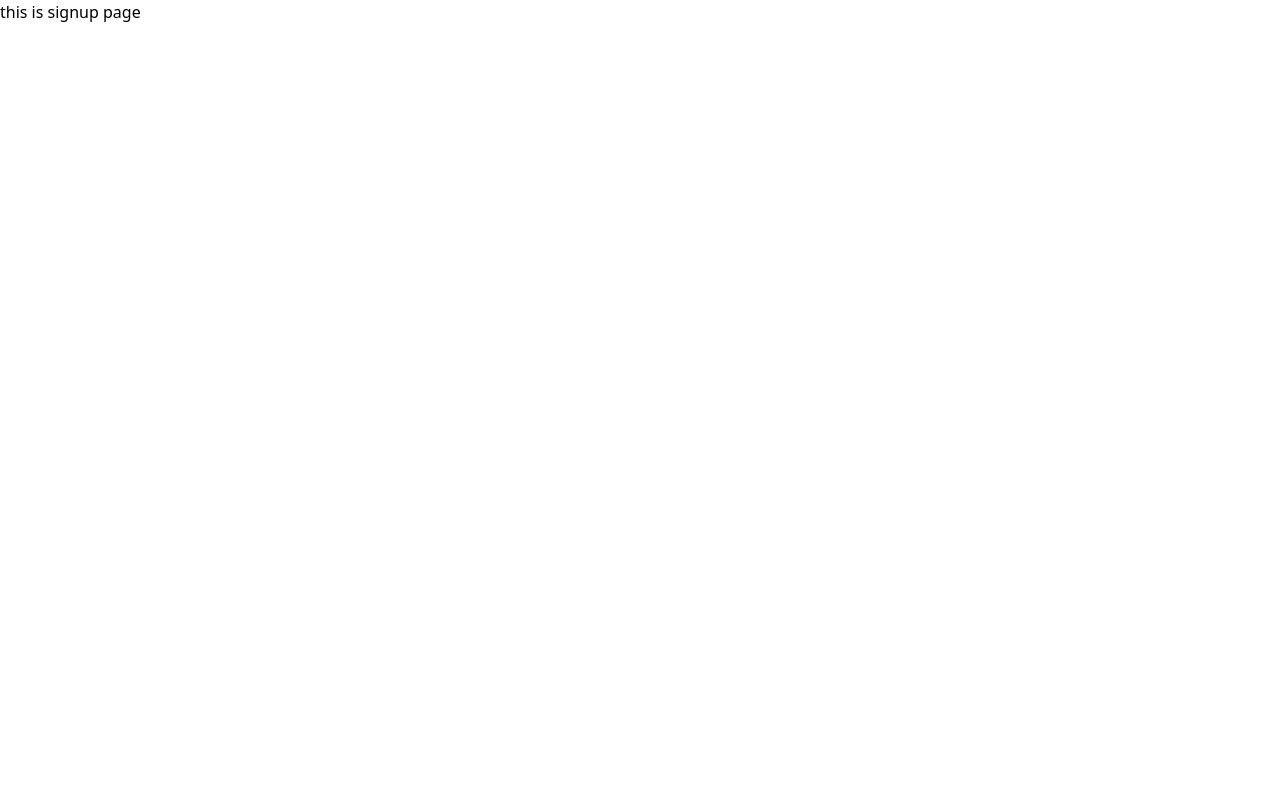
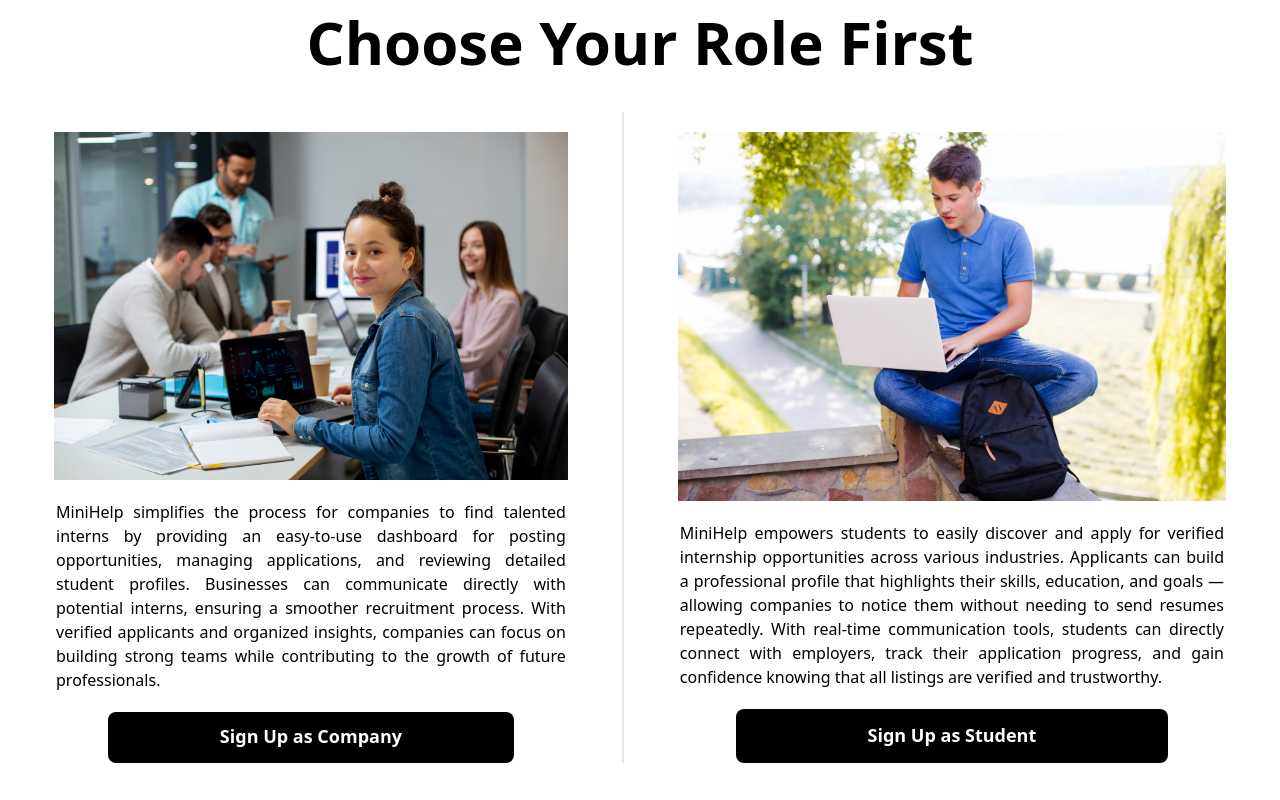
Before and after one commit to mr-chamika/MiniHire, a Next.js app: page /signup in a window 1280 px wide. Built offline with nearby package versions, Linux system fonts and the light colour scheme.

Commit message:
signup routes set

```diff
--- a/app/(auth)/signup/page.tsx
+++ b/app/(auth)/signup/page.tsx
@@ -1,11 +1,66 @@
 'use client'
 
+import Image from 'next/image'
+import Company from '../../../public/assets/company.jpg'
+import Student from '../../../public/assets/student.jpg'
+import { useRouter } from 'next/navigation'
 
 export default function Signup() {
 
+    const router = useRouter();
+
     return (
 
-        <p>this is signup page</p>
+        <div className="min-h-screen w-full px-10 py-3">
+
+            <div className=" w-full flex justify-center mb-10">
+                <h1 className='text-6xl font-semibold'>Choose Your Role First</h1>
+            </div>
+            <div className="space-x-10 flex flex-row justify-around w-full">
+
+
+                <div className="items-center flex flex-col pt-5">
+
+                    <Image src={Company} alt="company" className='w-[95%] h-[60%]' />
+                    <p className="py-5 text-justify px-4">
+
+                        MiniHelp simplifies the process for companies to find talented interns
+                        by providing an easy-to-use dashboard for posting opportunities,
+                        managing applications, and reviewing detailed student profiles.
+                        Businesses can communicate directly with potential interns,
+                        ensuring a smoother recruitment process. With verified applicants
+                        and organized insights, companies can focus on building strong teams
+                        while contributing to the growth of future professionals.
+
+                    </p>
+                    <button onClick={() => router.push('/company')} className="w-[75%] text-white bg-black rounded-lg px-2 pb-0.5 text-lg font-bold hover:cursor-pointer h-14 hover:shadow-xl">Sign Up as Company</button>
+
+
+                </div>
+                <div className="border-l-2 border-gray-200"></div>
+                <div className="items-center flex flex-col pt-5">
+
+                    <Image src={Student} alt="company" className='w-[95%] h-[60%]' />
+                    <p className="py-5 text-justify px-4">
+
+                        MiniHelp empowers students to easily discover and apply for
+                        verified internship opportunities across various industries.
+                        Applicants can build a professional profile that highlights their
+                        skills, education, and goals — allowing companies to notice them
+                        without needing to send resumes repeatedly. With real-time communication
+                        tools, students can directly connect with employers, track their application
+                        progress, and gain confidence knowing that all listings are verified and trustworthy.
+
+
+                    </p>
+                    <button onClick={() => router.push('/student')} className="w-[75%] text-white bg-black rounded-lg px-2 pb-0.5 text-lg font-bold hover:cursor-pointer h-14 hover:shadow-xl">Sign Up as Student</button>
+
+
+                </div>
+
+            </div>
+
+        </div>
 
     )
 
--- /dev/null
+++ b/app/(pages)/company/page.tsx
@@ -0,0 +1,11 @@
+'use client'
+
+export default function CompanySignup() {
+
+    return (
+
+        <div>This is the company sign up</div>
+
+    );
+
+}
--- /dev/null
+++ b/app/(pages)/student/page.tsx
@@ -0,0 +1,9 @@
+export default function StudentSignup() {
+
+    return (
+
+        <div>This is the student sign up</div>
+
+    );
+
+}
--- /dev/null
+++ b/app/(pages)/template/template.tsx
@@ -0,0 +1,9 @@
+export default function Name() {
+
+    return (
+
+        <div>This is the template</div>
+
+    );
+
+}
--- a/app/page.tsx
+++ b/app/page.tsx
@@ -2,8 +2,12 @@
 
 import AuthTopbar from "./components/AuthTopbar";
 import Navbar from "./components/Navbar";
+import { useRouter } from "next/navigation";
 
 export default function Home() {
+
+  const router = useRouter();
+
   return (
     <div className="min-h-screen">
       <main>
@@ -45,7 +49,7 @@ export default function Home() {
 
               <div className="flex flex-row justify-between">
                 <h2 className="text-xl underline">As a company</h2>
-                <button onClick={() => alert('sign up as a company')} className=" text-white bg-black rounded-lg px-2 pb-0.5 text-sm font-bold hover:cursor-pointer">Get Started</button>
+                <button onClick={() => router.push('/company')} className=" text-white bg-black rounded-lg px-2 pb-0.5 text-sm font-bold hover:cursor-pointer">Get Started</button>
               </div>
               <p className="py-5 text-justify px-4">
 
@@ -64,7 +68,7 @@ export default function Home() {
 
               <div className="flex flex-row justify-between">
                 <h2 className="text-xl underline">As an applicant</h2>
-                <button onClick={() => alert('sign up as a applicant')} className=" text-white bg-black rounded-lg px-2 pb-0.5 text-sm font-bold hover:cursor-pointer">Get Started</button>
+                <button onClick={() => router.push('/student')} className=" text-white bg-black rounded-lg px-2 pb-0.5 text-sm font-bold hover:cursor-pointer">Get Started</button>
               </div>
               <p className="py-5 text-justify px-4">
 
```
Also changed, not shown: public/assets/company.jpg (added), public/assets/student.jpg (added).
